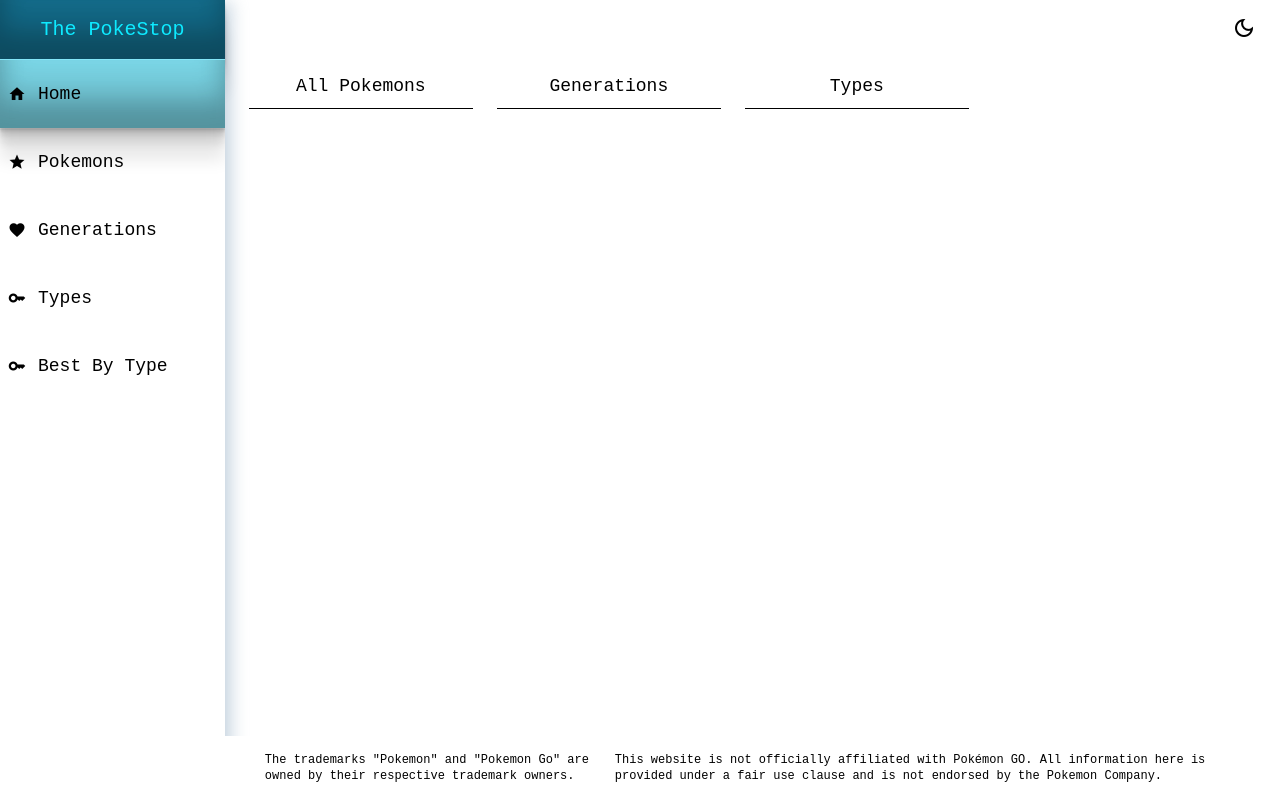
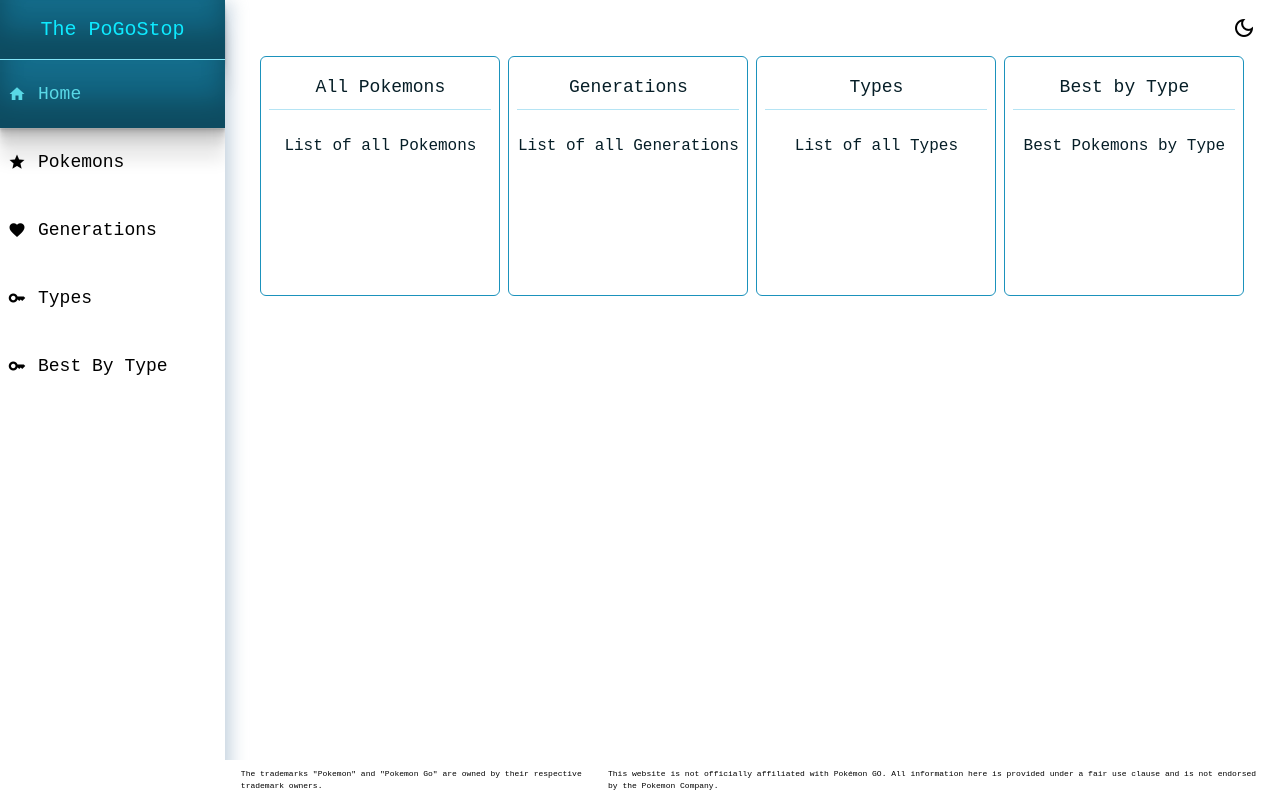
Before and after one commit to anwinjoselyn/pogo, a Next.js app: page / in a window 1280 px wide. Built offline with nearby package versions, Linux system fonts and the light colour scheme; a web font is replaced by a local one.

Commit message:
home and pokemons page colors for light mode

```diff
--- a/components/custom/Card.tsx
+++ b/components/custom/Card.tsx
@@ -38,14 +38,14 @@ const Card = ({
   const theCard = () => (
     <div
       className={`${
-        classNames.wrapper ?? ''
+        classNames.wrapper ?? 'border border-new-normal-3 hover:shadow-hover'
       } rounded-md p-2 ${sizeClass} ${
         route === '' ? 'disabled' : 'cursor-pointer'
       }`}
     >
       {title && (
         <div
-          className={`text-center p-2 text-lg border-b ${
+          className={`text-center p-2 text-lg border-b border-new-light-3 ${
             classNames.title ?? ''
           }`}
         >
--- a/components/main/Container.tsx
+++ b/components/main/Container.tsx
@@ -53,6 +53,9 @@ export default function Container({ children }: { children: React.ReactNode }) {
           sizes="16x16"
           href="/images/favicon-16x16.png"
         />
+        <title>The PoGoStop</title>
+        <meta name="description" content="A Pokemon Go fan info app" />
+        <link rel="icon" href="/favicon.ico" />
       </Head>
       <div className={state.minified ? 'w-20' : 'w-1/4 md:w-[250px]'}>
         <Sidebar
@@ -74,7 +77,7 @@ export default function Container({ children }: { children: React.ReactNode }) {
         >
           {theme === 'dark' ? 'light_mode' : 'dark_mode'}
         </span>
-        <div className="h-full flex">{children}</div>
+        <div className="h-full text-new-dark-5">{children}</div>
         <Footer />
       </div>
       {/* <Toaster /> */}
--- a/components/main/Footer.tsx
+++ b/components/main/Footer.tsx
@@ -1,5 +1,5 @@
 const Footer = () => (
-  <div className="flex justify-between px-10 text-xs sticky bottom-0 p-4 bg-white">
+  <div className="flex justify-between text-[8px] sticky bottom-0 px-4 py-2 bg-white">
     <div className="">
       The trademarks &quot;Pokemon&quot; and &quot;Pokemon Go&quot; are owned by
       their respective trademark owners.
--- a/components/main/SidebarNew.tsx
+++ b/components/main/SidebarNew.tsx
@@ -91,7 +91,7 @@ const Sidebar = ({ toggleSidebar, minified, ftw }: any) => {
         {minified ? (
           ''
         ) : (
-          <span className="text-xl text-trial-light">The PokeStop</span>
+          <span className="text-xl text-trial-light">The PoGoStop</span>
         )}
       </div>
       <div className="overflow-y-auto">
@@ -102,7 +102,7 @@ const Sidebar = ({ toggleSidebar, minified, ftw }: any) => {
             (menu.key === state.menuKey || menu.key === state.openMenuKey)
           ) {
             if (state.menuKey === menu.key) {
-              menuClass = 'bg-trial-sidebar shadow-header';
+              menuClass = 'bg-trial-header text-trial-light2 shadow-header';
             } else {
               menuClass = 'hover:bg-trial-header hover:text-trial-light2';
             }
--- a/constants/defaultValues.ts
+++ b/constants/defaultValues.ts
@@ -113,6 +113,12 @@ export const mainCards: any = [
     route: '/types',
     classNames: {},
   },
+  {
+    title: 'Best by Type',
+    description: 'Best Pokemons by Type',
+    route: '/types',
+    classNames: {},
+  },
 ];
 
 export const types = [
--- a/pages/index.tsx
+++ b/pages/index.tsx
@@ -1,5 +1,4 @@
 import type { NextPage } from 'next';
-import Head from 'next/head';
 
 import { Card } from '../components';
 
@@ -7,19 +6,13 @@ import { mainCards } from '../constants/defaultValues';
 
 const Home: NextPage = () => {
   return (
-    <div>
-      <Head>
-        <title>Private Pokemon Go Info App</title>
-        <meta name="description" content="A Pokemon Go fan web app" />
-        <link rel="icon" href="/favicon.ico" />
-      </Head>
-
-      <main className="flex gap-2 p-4">
-        {mainCards.map((card: any) => (
-          <Card key={card.title} {...card} />
-        ))}
-      </main>
-    </div>
+    <main className="flex gap-2 p-4 justify-center items-center">
+      {mainCards.map((card: any) => (
+        <Card key={card.title} {...card}>
+          <div className="text-center py-6">{card.description}</div>
+        </Card>
+      ))}
+    </main>
   );
 };
 
--- a/pages/pokemons/[id].tsx
+++ b/pages/pokemons/[id].tsx
@@ -33,7 +33,7 @@ const Pokemon = ({ imageURL }: { imageURL: any }) => {
                 </div>
               </Link>
             ) : (
-              ''
+              <div className="" />
             )}
             <h1 className="text-center mb-4 font-semibold text-lg">
               {data?.data?.stats?.pokemon_name}
@@ -49,7 +49,7 @@ const Pokemon = ({ imageURL }: { imageURL: any }) => {
                 </div>
               </Link>
             ) : (
-              ''
+              <div className="" />
             )}
           </div>
           <div className="flex gap-2 justify-center flex-wrap">
@@ -175,7 +175,7 @@ const Pokemon = ({ imageURL }: { imageURL: any }) => {
             selected={selected}
             onSelect={(value: string) => setSelected(value)}
           />
-          <div className="border border-newBlue-light6 pb-14 rounded-md p-2 flex items-center justify-center">
+          <div className="border border-new-general-5 pb-14 rounded-md p-2 flex items-center justify-center">
             <NoSSRImage
               src={selected === 'normal' ? imageURL.normal : imageURL.shiny}
               width={256}
--- a/pages/pokemons/index.tsx
+++ b/pages/pokemons/index.tsx
@@ -18,7 +18,7 @@ const Pokemons = () => {
   const { data } = useSWR(`/api/pokemons/names`, fetcher);
 
   return (
-    <div className="p-4">
+    <div className="p-4 text-new-dark-8">
       <div className="flex justify-between p-3 sticky top-0 bg-white z-10">
         <h1 className="text-center mb-4 font-semibold text-lg">All Pokemons</h1>
         <Input
@@ -82,7 +82,7 @@ const Pokemons = () => {
                   title={name.name}
                   classNames={{
                     wrapper:
-                      'hover:shadow-hover hover:border',
+                      'hover:shadow-hover hover:border border border-new-normal-5',
                   }}
                 >
                   <div className="flex justify-center items-center flex-col p-2">
```
